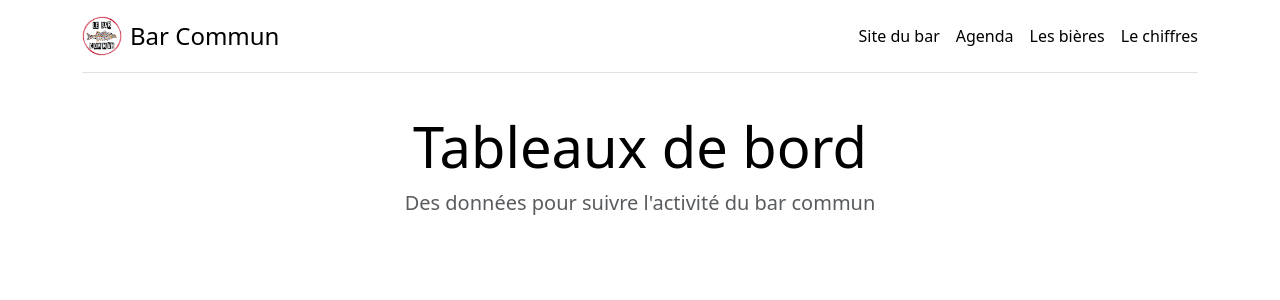
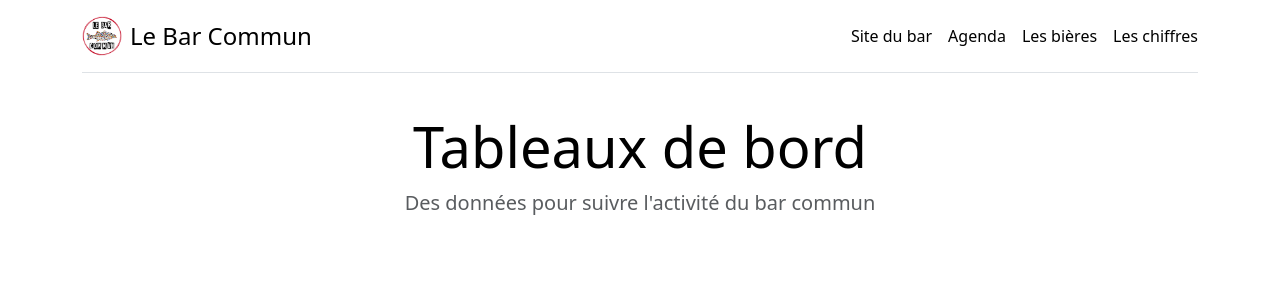
Before and after one commit to teymour/barco, a PHP site: page /include/header.php in a window 1280 px wide. Shown: the top 300 px of the page. Run offline with PHP 8.4, Linux system fonts and the light colour scheme; some libraries are stand-ins or nearby versions.

Commit message:
Coquilles repérées par Tanguy

```diff
--- a/web/include/header.php
+++ b/web/include/header.php
@@ -28,14 +28,14 @@
     <div class="d-flex flex-column flex-md-row align-items-center pb-3 mb-4 border-bottom">
       <a href="." class="d-flex align-items-center link-body-emphasis text-decoration-none">
         <img src="./img/barcommun_logo.png" height="40" width="40"/>
-        <span class="px-2 fs-4"> Bar Commun</span>
+        <span class="px-2 fs-4">Le Bar Commun</span>
       </a>
 
       <nav class="d-inline-flex mt-2 mt-md-0 ms-md-auto">
         <a class="me-3 py-2 link-body-emphasis text-decoration-none" href="https://lebarcommun.fr/">Site du bar</a>
         <a class="me-3 py-2 link-body-emphasis text-decoration-none" href="https://www.lebarcommun.fr/events/">Agenda</a>
         <a class="me-3 py-2 link-body-emphasis text-decoration-none" href="https://www.lebarcommun.fr/bieres_bouteilles/">Les bières</a>
-        <a class="py-2 link-body-emphasis text-decoration-none" href="./">Le chiffres</a>
+        <a class="py-2 link-body-emphasis text-decoration-none" href="./">Les chiffres</a>
       </nav>
     </div>
 
```
